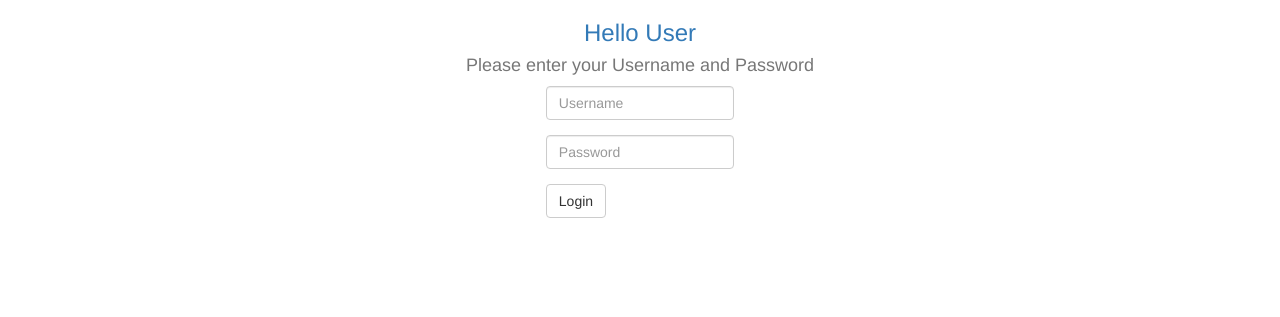
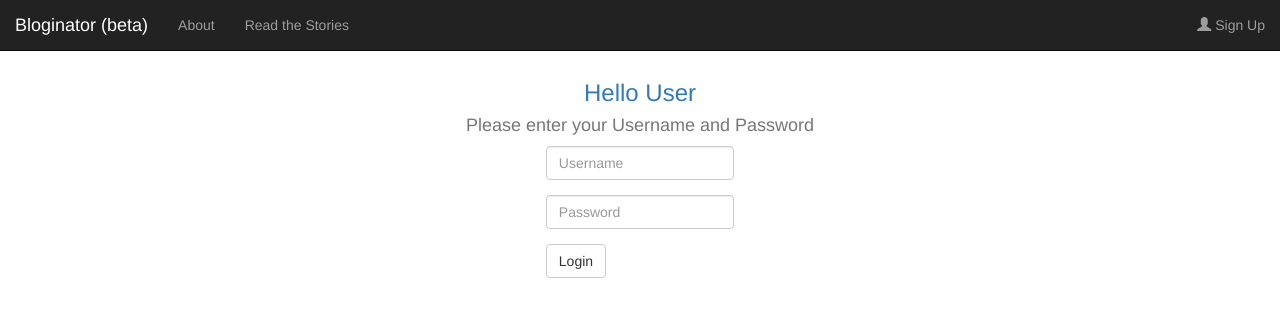
Before and after one commit to rimelucci/softdevproject1, a Flask app: page /login in a window 1280 px wide. Shown: the top 317 px of the page. Run offline with Flask 2, Linux system fonts and the light colour scheme; some libraries are stand-ins or nearby versions.

Commit message:
added navbar to login for more website consistency.

```diff
--- a/templates/login.html
+++ b/templates/login.html
@@ -9,6 +9,26 @@
   <script src="http://maxcdn.bootstrapcdn.com/bootstrap/3.3.5/js/bootstrap.min.js"></script>
 </head>
 <body>
+	<nav class="navbar navbar-inverse navbar-fixed-top">
+		<div class="container-fluid">
+			<div class="navbar-header">
+				<a class="navbar-brand" href="home">Bloginator (beta)</a>
+			</div>
+			<div>
+				<ul class="nav navbar-nav">
+					<li><a href="about">About</a></li>
+				</ul>
+				<ul class="nav navbar-nav">
+					<li><a href="story">Read the Stories</a></li>
+				</ul>
+				<ul class="nav navbar-nav navbar-right">
+				<li><a href="#"><span class="glyphicon glyphicon-user"></span> Sign Up</a></li>
+	      		</ul>
+
+			</div>
+		</div>
+	</nav>
+	<br><br><br>
 	<div class="col-md-offset-4 col-md-4">
 		<h3 class="text-primary text-center">Hello User</h3>
 		<h4 class="text-muted text-center">Please enter your Username and Password</h4>
```
